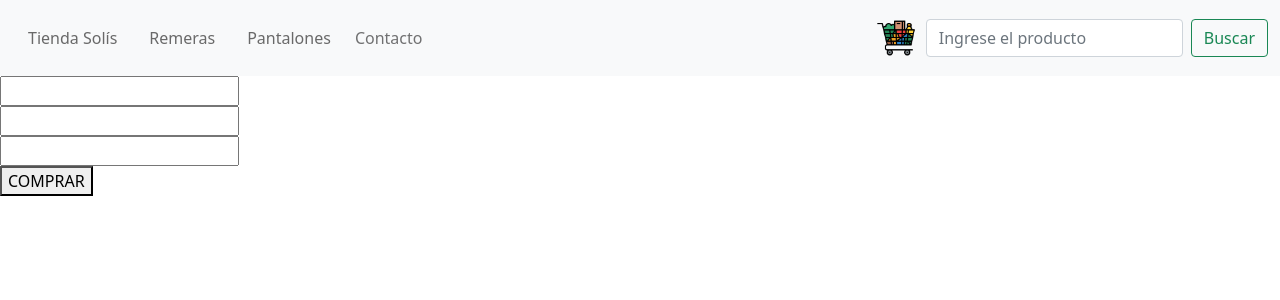
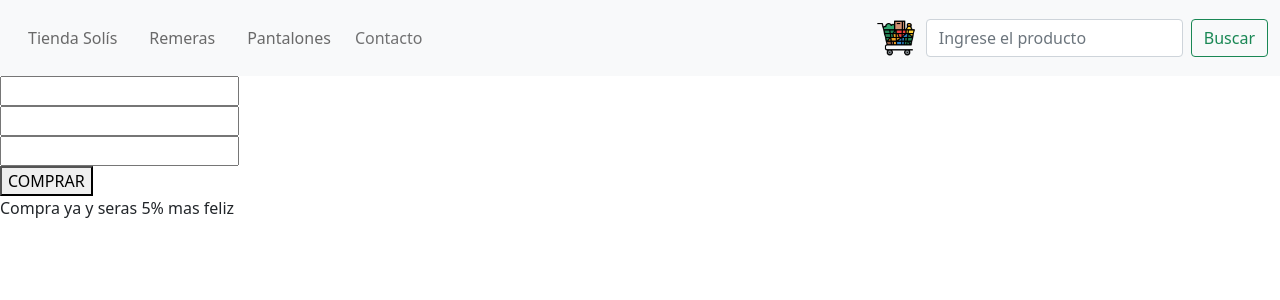
Before and after one commit to Ayrton-Solis/Proyecto-React, a React (Create React App) app: page /Formulario in a window 1280 px wide. Shown: the top 300 px of the page. Built offline with nearby package versions, Linux system fonts and the light colour scheme.

Commit message:
Formulario terminado

```diff
--- a/src/Componentes/ItemListContainer/Formulario.jsx
+++ b/src/Componentes/ItemListContainer/Formulario.jsx
@@ -8,6 +8,7 @@ export default function Formulario() {
   const [name, setName] = useState('');
   const [email, setEmail] = useState('');
   const [phone, setPhone] = useState('');
+  const [orden, setOrden] = useState();
 
   const { Cart } = useContext(CartContext);
 
@@ -22,7 +23,10 @@ export default function Formulario() {
       items: Cart,
     };
 
-    addDoc(ventasRef, buyer).then(({ id }) => { id.JSON() })
+    addDoc(ventasRef, buyer).then(({ id }) => {
+      setOrden(id)
+      console.log(id);
+    })
   };
 
   useEffect(() => {
@@ -34,7 +38,8 @@ export default function Formulario() {
       <div><input type="text" value={name} onChange={(e) => { setName(e.currentTarget.value) }} /></div>
       <div><input type="text" value={email} onChange={(e) => { setEmail(e.currentTarget.value) }} /></div>
       <div><input type="text" value={phone} onChange={(e) => { setPhone(e.currentTarget.value) }} /></div>
-      <button onClick={() => {terminarCompra()}}>COMPRAR </button>
+      <button onClick={() => {terminarCompra()}}>COMPRAR</button>
+      {orden ? <div>FELICIDADES tu orden de compra es: {orden}</div> : <div>Compra ya y seras 5% mas feliz</div>}
     </>
   );
 }
```
